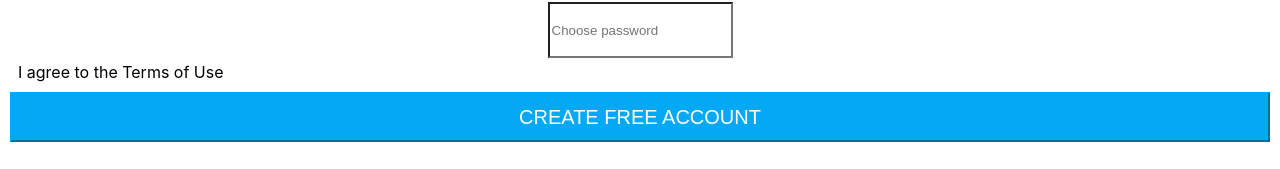
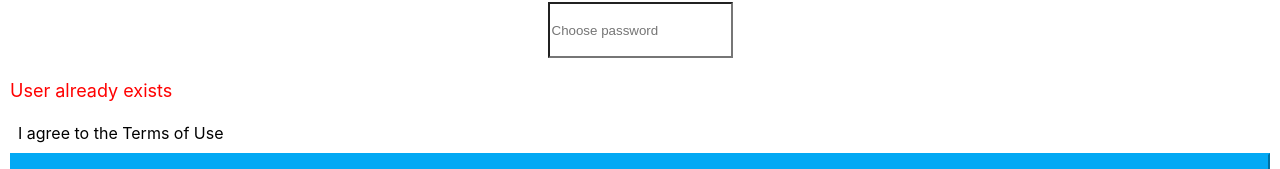
Before and after one commit to Devashishsaurabh/fixed-thread-889, a React (Create React App) app in the folder frontend/: page /signup in a window 1280 px wide. Both pictures are taken after a click on the button "CREATE FREE ACCOUNT". Shown: the part 616-785 px from the top of the page. Built offline with nearby package versions, Linux system fonts and the light colour scheme; no server answers; the HTML template or start-up script is replaced by a standard one.

Commit message:
signup error handle

```diff
--- a/frontend/src/pages/Signup.jsx
+++ b/frontend/src/pages/Signup.jsx
@@ -14,11 +14,13 @@ import {
 } from "@chakra-ui/react";
 import React, { useState } from "react";
 import axios from "axios";
-import { Link } from "react-router-dom";
+import { Link, useNavigate } from "react-router-dom";
 
 const Signup = () => {
   const [email, setEmail] = useState("");
   const [password, setPassword] = useState("");
+  const navigate = useNavigate();
+  const [error, setError] = useState(false);
 
   const handleSignup = () => {
     const payload = {
@@ -29,8 +31,12 @@ const Signup = () => {
       .post(`https://clockify-api.herokuapp.com/signup`, payload)
       .then((r) => {
         console.log(r.data);
+        navigate("'/login");
       })
-      .catch((e) => console.log(e));
+      .catch(
+        (e) => setError(true)
+        // console.log(e)
+      );
   };
 
   return (
@@ -88,7 +94,8 @@ const Signup = () => {
             fontWeight={"400"}
             lineHeight={"1.5"}
             mb={"20px"}
-          >Create a free account to start tracking time and supercharge your
+          >
+            Create a free account to start tracking time and supercharge your
             productivity.
           </Text>
           <Text
@@ -145,6 +152,13 @@ const Signup = () => {
                     onChange={(e) => setPassword(e.target.value)}
                   />
                 </FormControl>
+                {error && (
+                  <Box>
+                    <Text textAlign={"left"} color={"red"} fontSize={"18px"}>
+                      User already exists
+                    </Text>
+                  </Box>
+                )}
                 <Stack spacing={10}>
                   <Stack
                     direction={{ base: "column", sm: "row" }}
```
Also changed, not shown: frontend/src/pages/Login.jsx (+9 -0 lines).
